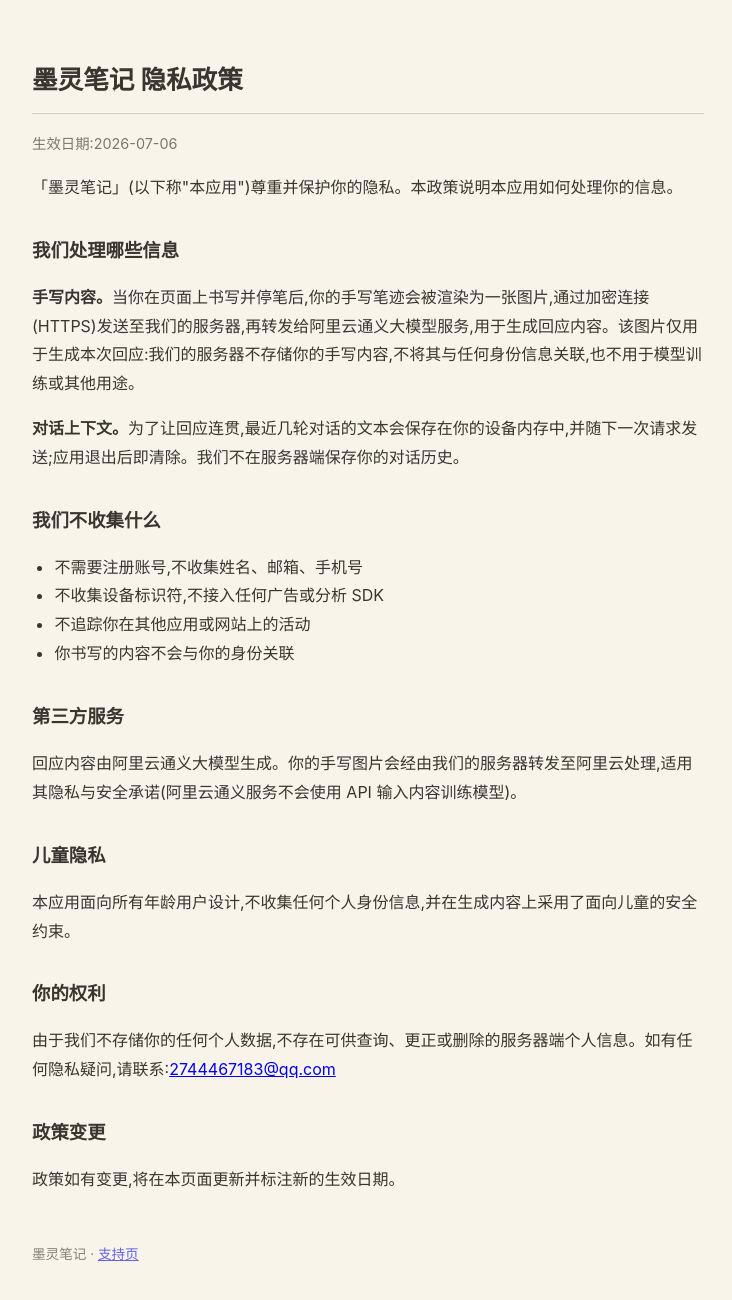
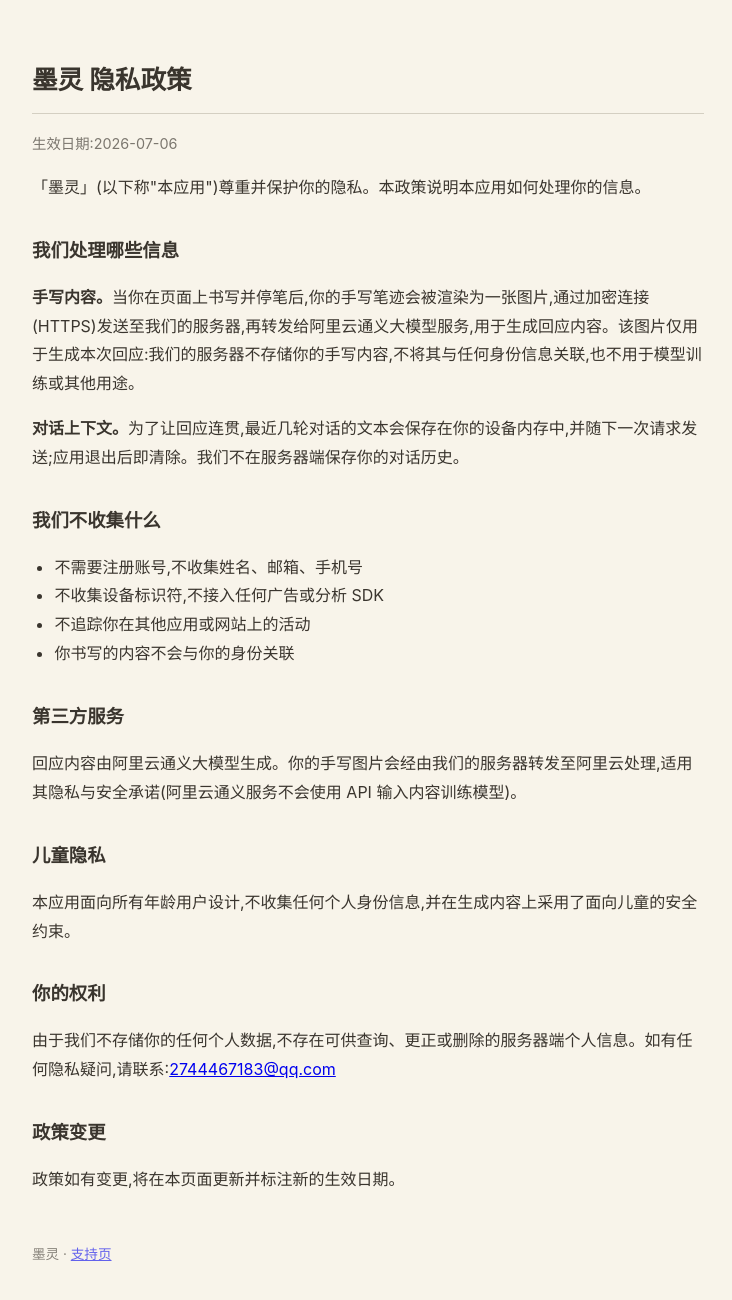
Before and after one commit to fade2373/moling-pages, a plain HTML site: page privacy.html in a window 1280 px wide. Shown: the whole page, without its empty margins (272-1004 px from the left). Drawn offline with Linux system fonts and the light colour scheme.

Commit message:
改名:墨灵

```diff
--- a/privacy.html
+++ b/privacy.html
@@ -3,7 +3,7 @@
 <head>
 <meta charset="utf-8">
 <meta name="viewport" content="width=device-width, initial-scale=1">
-<title>墨灵笔记 · 隐私政策</title>
+<title>墨灵 · 隐私政策</title>
 <style>
   :root { color-scheme: light dark; }
   body {
@@ -23,10 +23,10 @@
 </style>
 </head>
 <body>
-<h1>墨灵笔记 隐私政策</h1>
+<h1>墨灵 隐私政策</h1>
 <p class="date">生效日期:2026-07-06</p>
 
-<p>「墨灵笔记」(以下称"本应用")尊重并保护你的隐私。本政策说明本应用如何处理你的信息。</p>
+<p>「墨灵」(以下称"本应用")尊重并保护你的隐私。本政策说明本应用如何处理你的信息。</p>
 
 <h2>我们处理哪些信息</h2>
 <p><strong>手写内容。</strong>当你在页面上书写并停笔后,你的手写笔迹会被渲染为一张图片,通过加密连接(HTTPS)发送至我们的服务器,再转发给阿里云通义大模型服务,用于生成回应内容。该图片仅用于生成本次回应:我们的服务器不存储你的手写内容,不将其与任何身份信息关联,也不用于模型训练或其他用途。</p>
@@ -52,6 +52,6 @@
 <h2>政策变更</h2>
 <p>政策如有变更,将在本页面更新并标注新的生效日期。</p>
 
-<footer>墨灵笔记 · <a href="index.html">支持页</a></footer>
+<footer>墨灵 · <a href="index.html">支持页</a></footer>
 </body>
 </html>
```
Also changed, not shown: index.html (+3 -3 lines).
